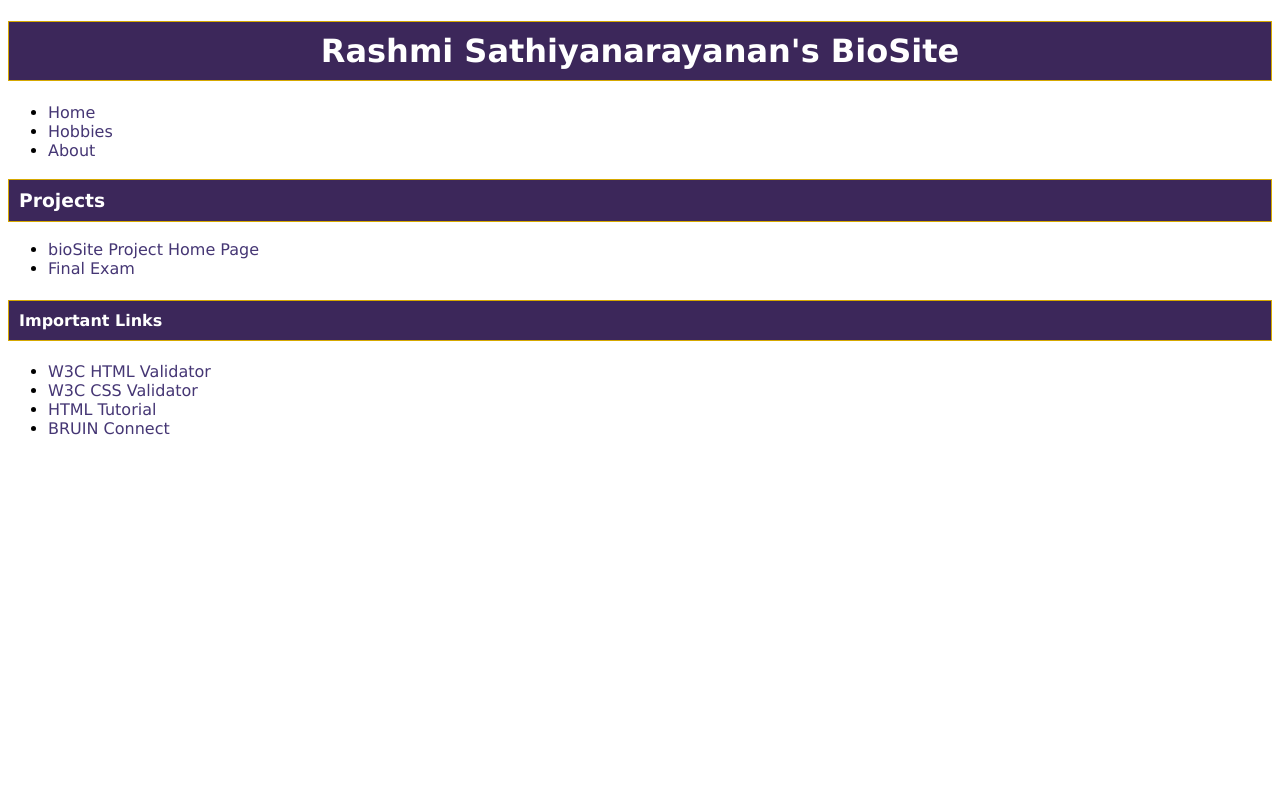
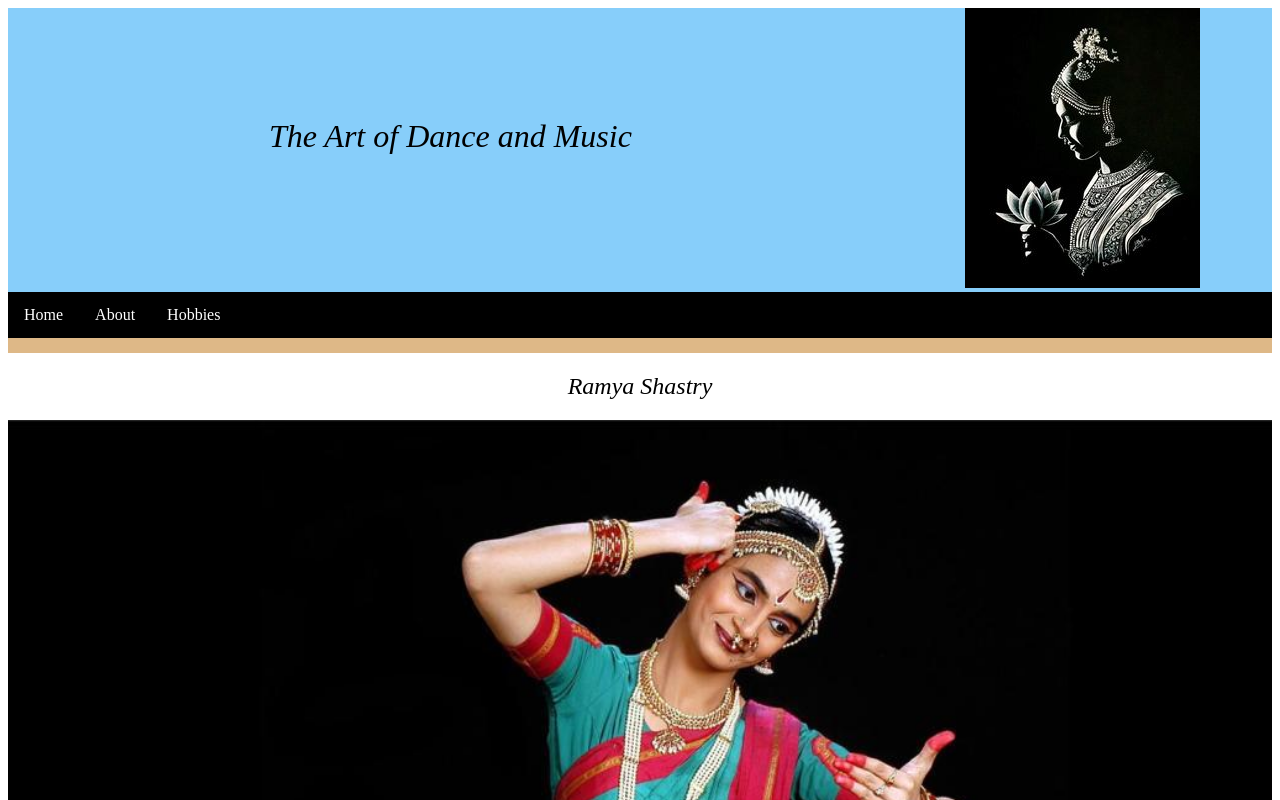
Before and after one commit to rashmi-sathiyanarayanan/bioSite, a plain HTML site: page index.html in a window 1280 px wide. Shown: the top 800 px of the page. Drawn offline with Linux system fonts and the light colour scheme.

Commit message:
biosite update

```diff
--- a/index.html
+++ b/index.html
@@ -1,49 +1,34 @@
-<!--Rashmi Sathiyanarayanan-->
-<!--Module 4.2 Assignment-->
-
 <!DOCTYPE html>
 <html lang="en">
     <head>
         <title>
-            Rashmi Sathiyanarayanan's CSD BioSite
+            CSD 340 Web Development with HTML and CSS - BioSite
         </title>
-        <link href="site.css" type="text/css" rel="stylesheet" />
-        <!-- <link href="fonts/stylesheet.css" type="text/css" rel="stylesheet" /> -->
-        <link href="https://fonts.googleapis.com/css2?family=Oswald:wght@300;400;500;700&display=swap" rel="stylesheet">
-        <style>
-            h1 {
-                text-align: center;
-             }
-        </style>
+        <link href="sathiyanarayanan_bioSite.css" type="text/css" rel="stylesheet" />
     </head>
     <body>
-        <div id=”container”>
-            <h1>
-                Rashmi Sathiyanarayanan's BioSite
-            </h1>
-            <ul>
-                <li><a href=landingPage_sathiyanarayanan.html>Home</a></li>
-                <li><a href=hobbiesPage_sathiyanarayanan.html>Hobbies</a></li>
-                <li><a href=aboutPage_sathiyanarayanan.html>About</a></li>
+            <div class="main">
+                <div class="title">
+                    <h1>
+                        The Art of Dance and Music
+                    </h1>
+                </div>
+                <div class="pic">
+                    <img src="images/logo.jpg">
+                </div>
+            </div>
+            <div id="navbar">
+                <a href="landingPage_sathiyanarayanan.html">Home</a>
+                <a href="aboutPage_sathiyanarayanan.html">About</a>
+                <a href="hobbiesPage_sathiyanarayanan.html">Hobbies</a>
+            </div>
+            <div>
 
-            </ul>
-            <h3>
-                Projects
-            </h3>
-            <ul>
-                <li><a href=”#”>bioSite Project Home Page</a></li>
-                <li><a href=”#”>Final Exam</a></li>
-            </ul>
-            <h4>
-                Important Links
-            </h4>
-            <ul>
-                <li><a href="https://validator.w3.org/">W3C HTML Validator</a></li>
-                <li><a href="http://jigsaw.w3.org/css-validator/ ">W3C CSS Validator</a></li>
-                <li><a href="https://www.w3schools.com/html/">HTML Tutorial</a></li>
-                <li><a href="https://bruinconnect.bellevue.edu/">BRUIN Connect</a></li>
-            </ul>
+                    <h2>Ramya Shastry</h2>
 
-        </div>
+                        <img src="images/home.jfif" class="center">
+
+
+            </div>
     </body>
 </html>
--- a/sathiyanarayanan_bioSite.css
+++ b/sathiyanarayanan_bioSite.css
@@ -6,6 +6,18 @@ h1 {
     padding-top: 10%;
 }
 
+h2 {
+    text-align: center;
+    font-weight: 400;
+    font-style:italic;
+}
+
+.center {
+    display: block;
+    margin-left: auto;
+    margin-right: auto;
+    width: 100%;
+  }
 
 div.main {
     width:100%;
```
Also changed, not shown: images/home.jfif (added).
